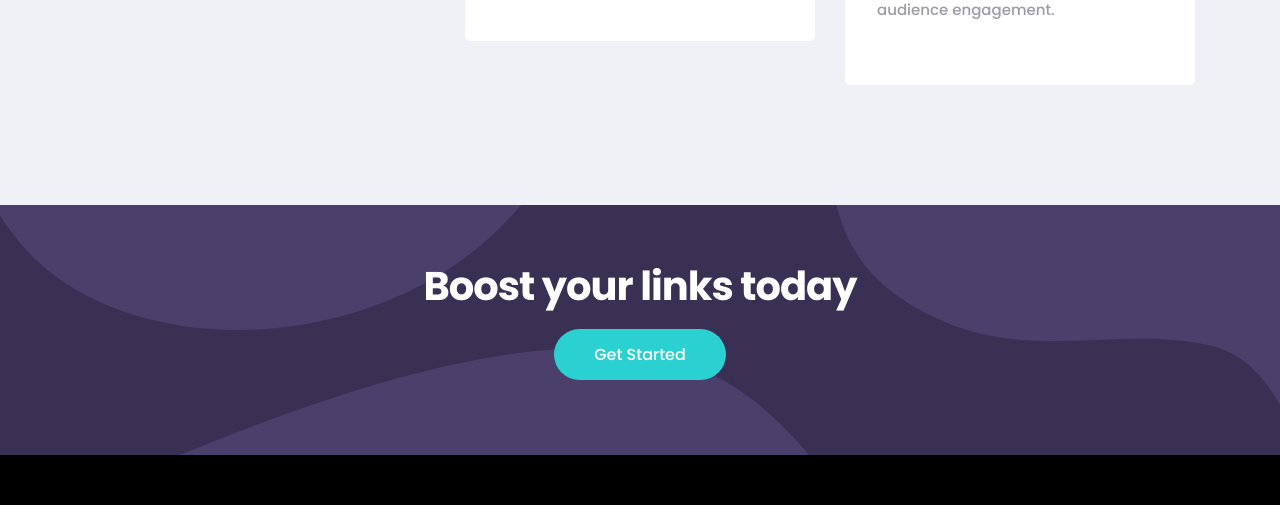
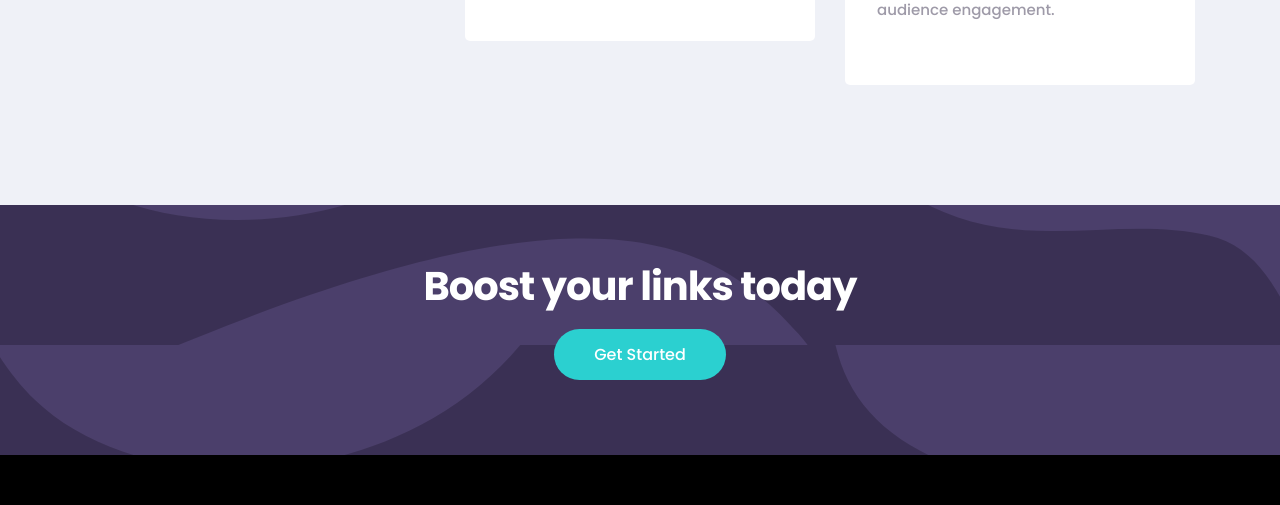
Before and after one commit to KwameWilson/URL-shortening-API-landing-page-20231120T161336Z-001, a plain HTML site: page index.html in a window 1280 px wide. Shown: the part 1720-2225 px from the top of the page. Drawn offline with Linux system fonts and the light colour scheme.

Commit message:
Corrected the footer__top bg

```diff
--- a/css/style.css
+++ b/css/style.css
@@ -251,6 +251,8 @@ section.grid {
     text-align: center;
     background: url(/images/footer-top-bg.svg);
     /* background-repeat: no-repeat; */
+    background-size: cover;
+    background-position: -1px -110px;
     padding: 57px 0;
     height: 250px;
 }
```
